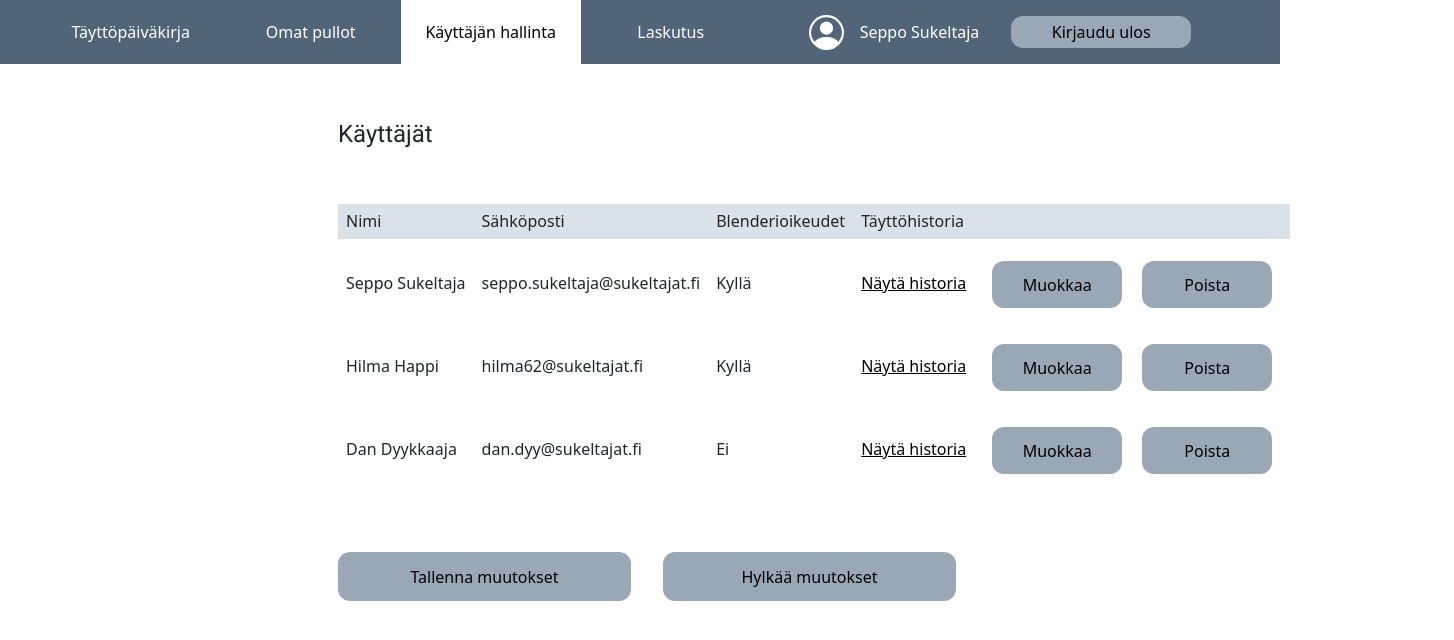
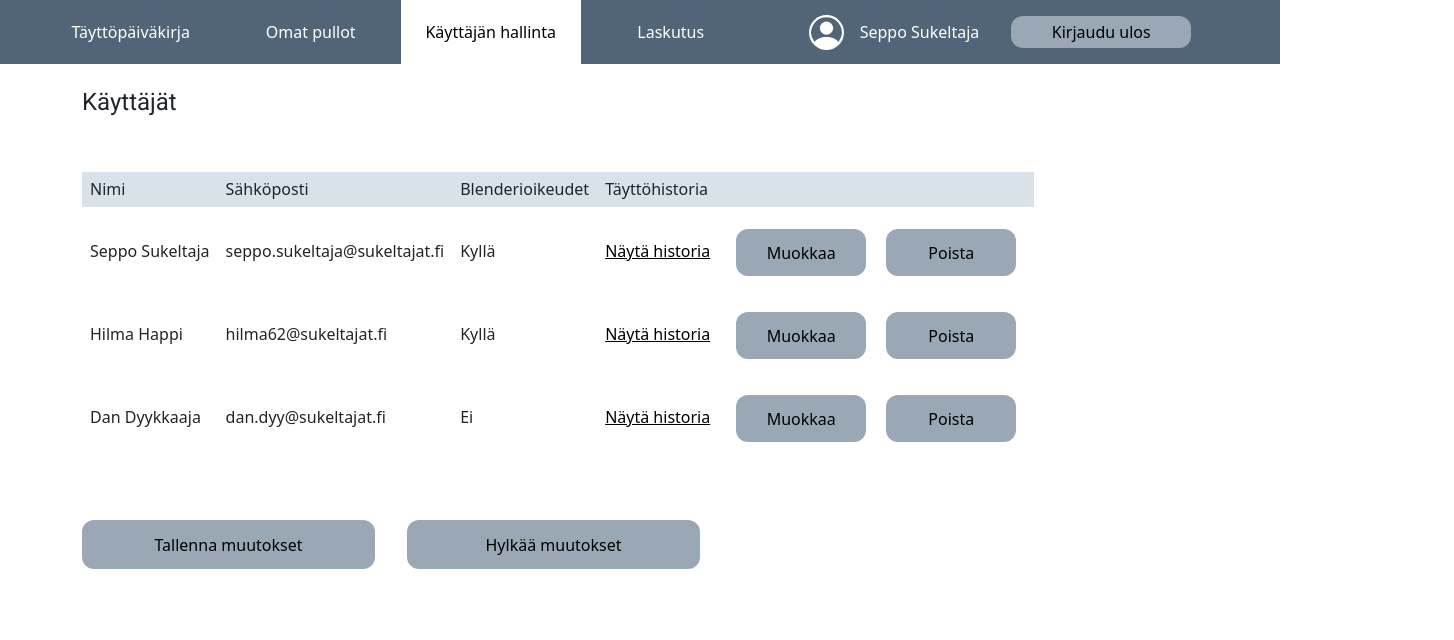
Before and after one commit to Tampereen-Urheilusukeltajat/Blenderi-UI, a React (Create React App) app: page /management in a window 1280 px wide. Shown: the top 640 px of the page, 1454 px wide, since content can reach past the window. Built offline with nearby package versions, Linux system fonts and the light colour scheme.

Commit message:
Fix user css position

```diff
--- a/src/styles/UserManagement/UserManagement.css
+++ b/src/styles/UserManagement/UserManagement.css
@@ -1,14 +1,12 @@
 #userManagementRoot {
   position: relative;
-  top: 2em;
-  left: 20vw;
   display: flex;
   flex-direction: column;
   align-items: flex-start;
   gap: 3em;
 }
 #userManagementRoot button {
-  background: #9aa8b5;
+  background: #9AA8B5;
   color: #000000;
   border-radius: 12px;
   border: 0px;
@@ -21,7 +19,7 @@
   width: 64vw;
 }
 #userManagementRoot #userManagementTableRoot #userTableHead {
-  background-color: #d9e1e9;
+  background-color: #D9E1E9;
   width: 1230px;
   height: 35px;
 }
--- a/src/styles/UserManagement/UserManagement.sass
+++ b/src/styles/UserManagement/UserManagement.sass
@@ -4,8 +4,6 @@ $userManagementBtnColor: #9AA8B5
 
 #userManagementRoot
   position: relative
-  top: 2em
-  left: 20vw
   display: flex
   flex-direction: column
   align-items: flex-start
```
